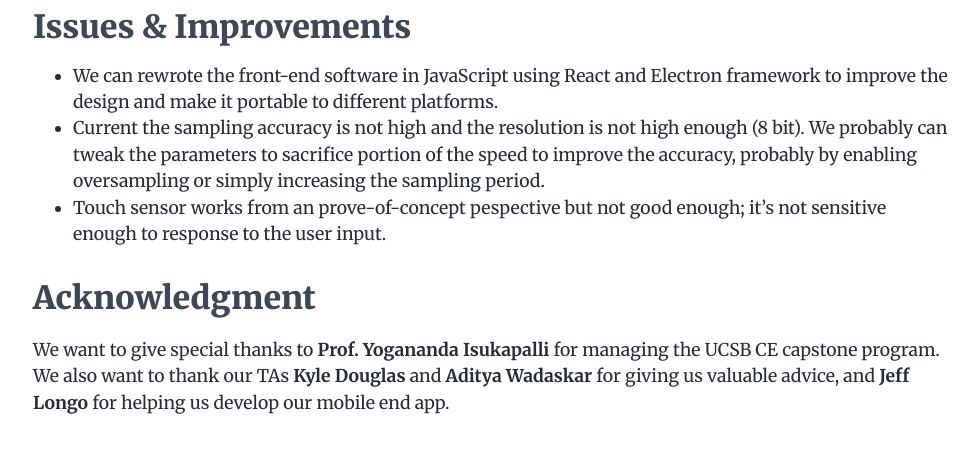
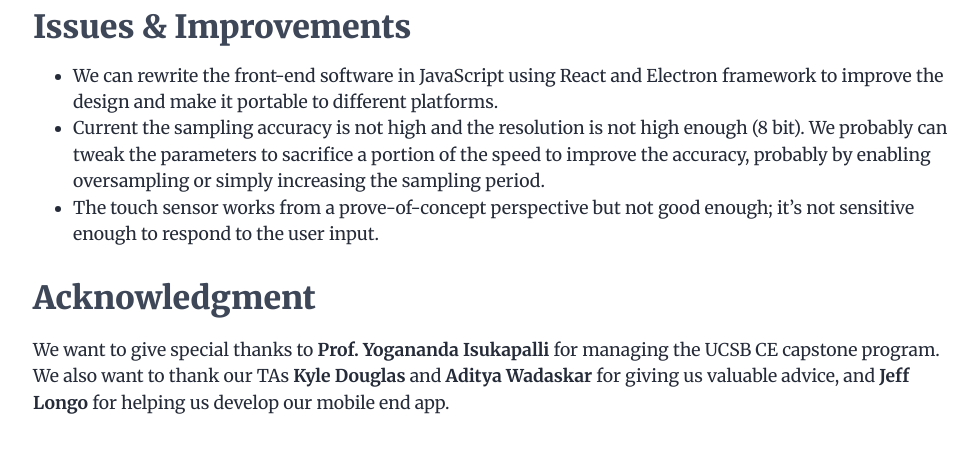
Before and after one commit to boningdong/boning-net, a Jekyll site: the page built from _projects/scopen.md, in a window 1280 px wide and 900 px high, scrolled down 11080 px, cut to the strip 393-846 px from the top of the window. Shown: the whole strip, without its empty margins (148-1127 px from the left). Built offline with Jekyll 4.4.1, drawn with Linux system fonts in a browser that asks for light colours; nearby versions of some CDN libraries.

Commit message:
Updated the description.

```diff
--- a/_projects/scopen.md
+++ b/_projects/scopen.md
@@ -164,9 +164,9 @@ We also designed a case for our product using Autodesk Fusion 360, 3D printed it
 </div>
 
 # Issues & Improvements
-- We can rewrote the front-end software in JavaScript using React and Electron framework to improve the design and make it portable to different platforms.
-- Current the sampling accuracy is not high and the resolution is not high enough (8 bit). We probably can tweak the parameters to sacrifice portion of the speed to improve the accuracy, probably by enabling oversampling or simply increasing the sampling period.
-- Touch sensor works from an prove-of-concept pespective but not good enough; it's not sensitive enough to response to the user input.
+- We can rewrite the front-end software in JavaScript using React and Electron framework to improve the design and make it portable to different platforms.
+- Current the sampling accuracy is not high and the resolution is not high enough (8 bit). We probably can tweak the parameters to sacrifice a portion of the speed to improve the accuracy, probably by enabling oversampling or simply increasing the sampling period.
+- The touch sensor works from a prove-of-concept perspective but not good enough; it's not sensitive enough to respond to the user input.
 
 # Acknowledgment
 We want to give special thanks to **Prof. Yogananda Isukapalli** for managing the UCSB CE capstone program. We also want to thank our TAs **Kyle Douglas** and **Aditya Wadaskar** for giving us valuable advice, and **Jeff Longo** for helping us develop our mobile end app.
```
